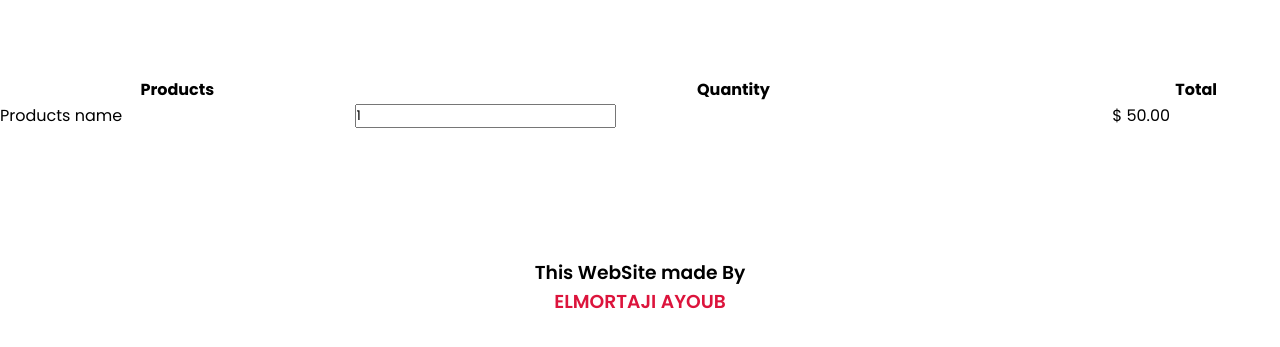
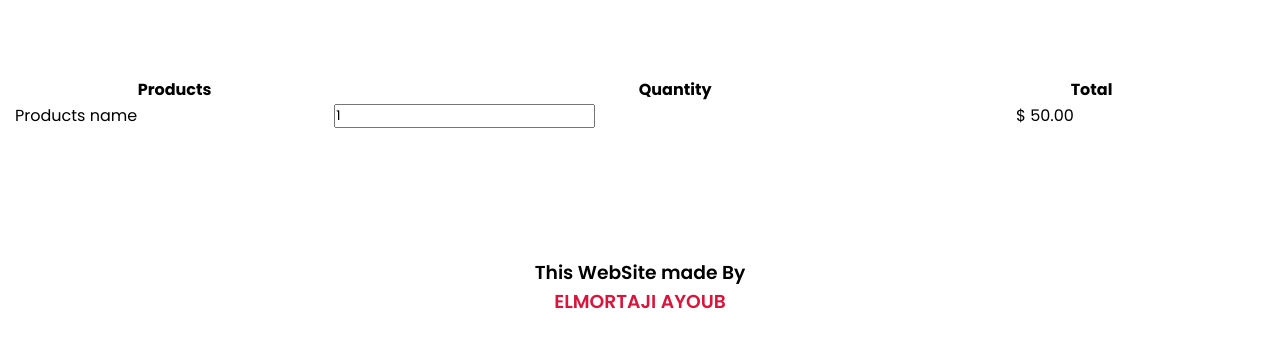
Before and after one commit to AyoubElmortaji/Kaufen, a plain HTML site: page docs/card.html in a window 1280 px wide. Shown: the part 391-738 px from the top of the page. Drawn offline with Linux system fonts and the light colour scheme.

Commit message:
Add files via upload

```diff
--- a/docs/css_file.css
+++ b/docs/css_file.css
@@ -344,6 +344,8 @@ footer h3{
 margin: 80px auto;
 }
 table{
-  width: 100%;
+  width: 90%;
   border-collapse: collapse;
+  justify-content: center;
+  margin: 15px;
 }
```
